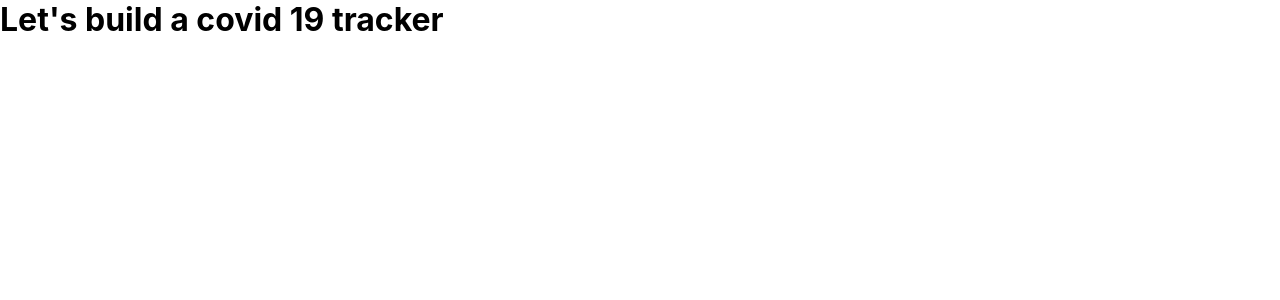
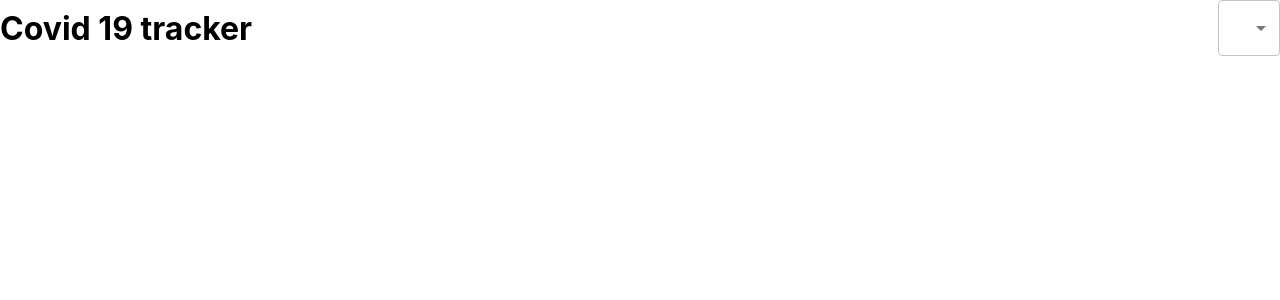
Before and after one commit to chinel/covid-19-tracker, a React (Create React App) app: page / in a window 1280 px wide. Shown: the top 300 px of the page. Built offline with nearby package versions, Linux system fonts and the light colour scheme.

Commit message:
added the header

```diff
--- a/src/App.css
+++ b/src/App.css
@@ -1,3 +1,10 @@
-*{
+* {
   margin: 0;
 }
+
+.app__header {
+  display: flex;
+  align-items: center;
+  justify-content: space-between;
+  margin-bottom: 20px;
+}
--- a/src/App.js
+++ b/src/App.js
@@ -1,11 +1,22 @@
 import React from "react";
 import "./App.css";
+import { FormControl, MenuItem, Select } from "@material-ui/core";
 
 function App() {
   return (
-    <div className="App">
-      <h1>Let's build a covid 19 tracker</h1>
+    <div className="app">
       {/** HEADER */}
+      <div className="app__header">
+        <h1>Covid 19 tracker</h1>
+        <FormControl className="app_dropdown">
+          <Select className="" variant="outlined">
+            <MenuItem value="">Worldwide</MenuItem>
+            <MenuItem value="">Country 1</MenuItem>
+            <MenuItem value="">Country 2</MenuItem>
+            <MenuItem value="">Country 3</MenuItem>
+          </Select>
+        </FormControl>
+      </div>
       {/**Title + Dropdown */}
       {/* INFO BOXES*/}
       {/**Info Box 1 */}
```
